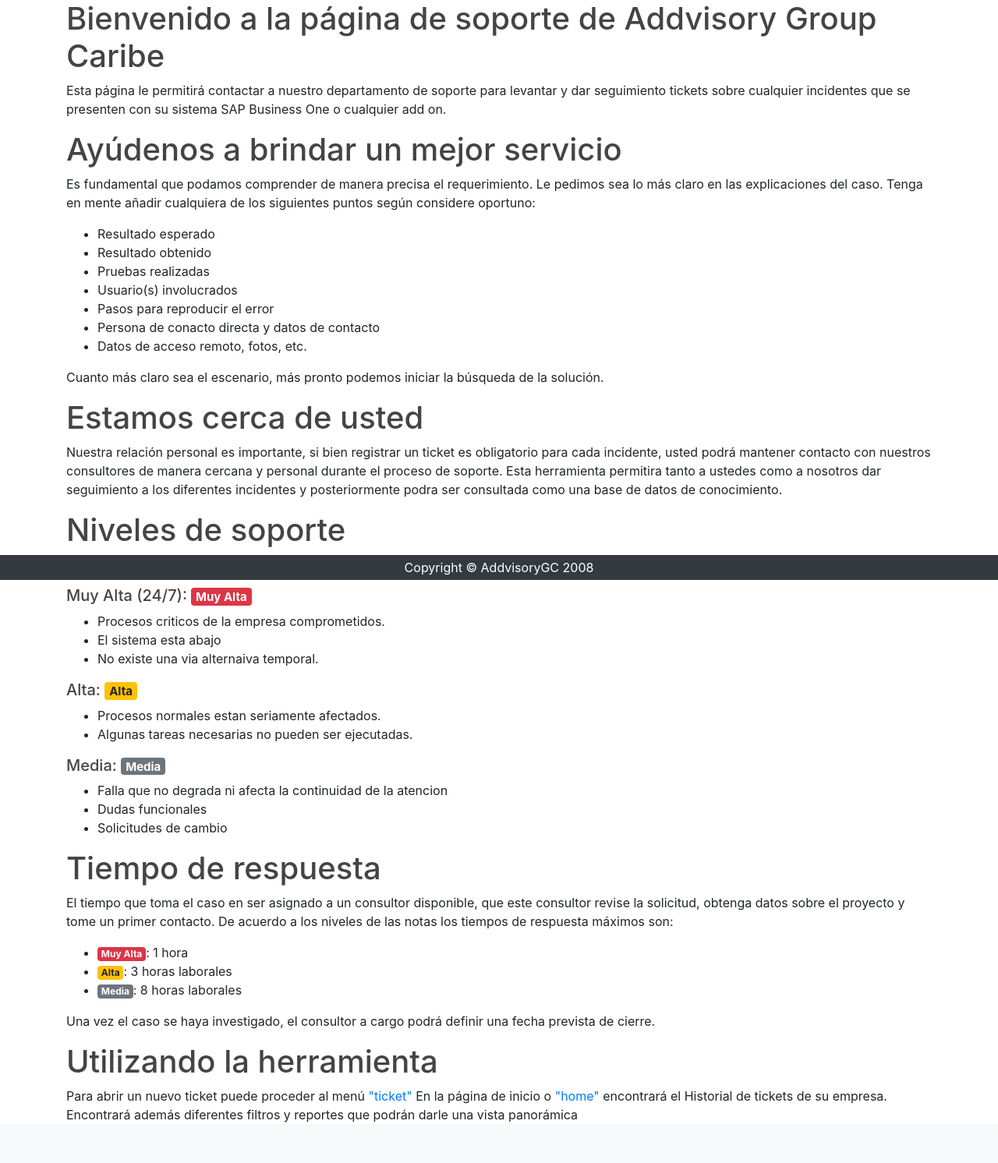
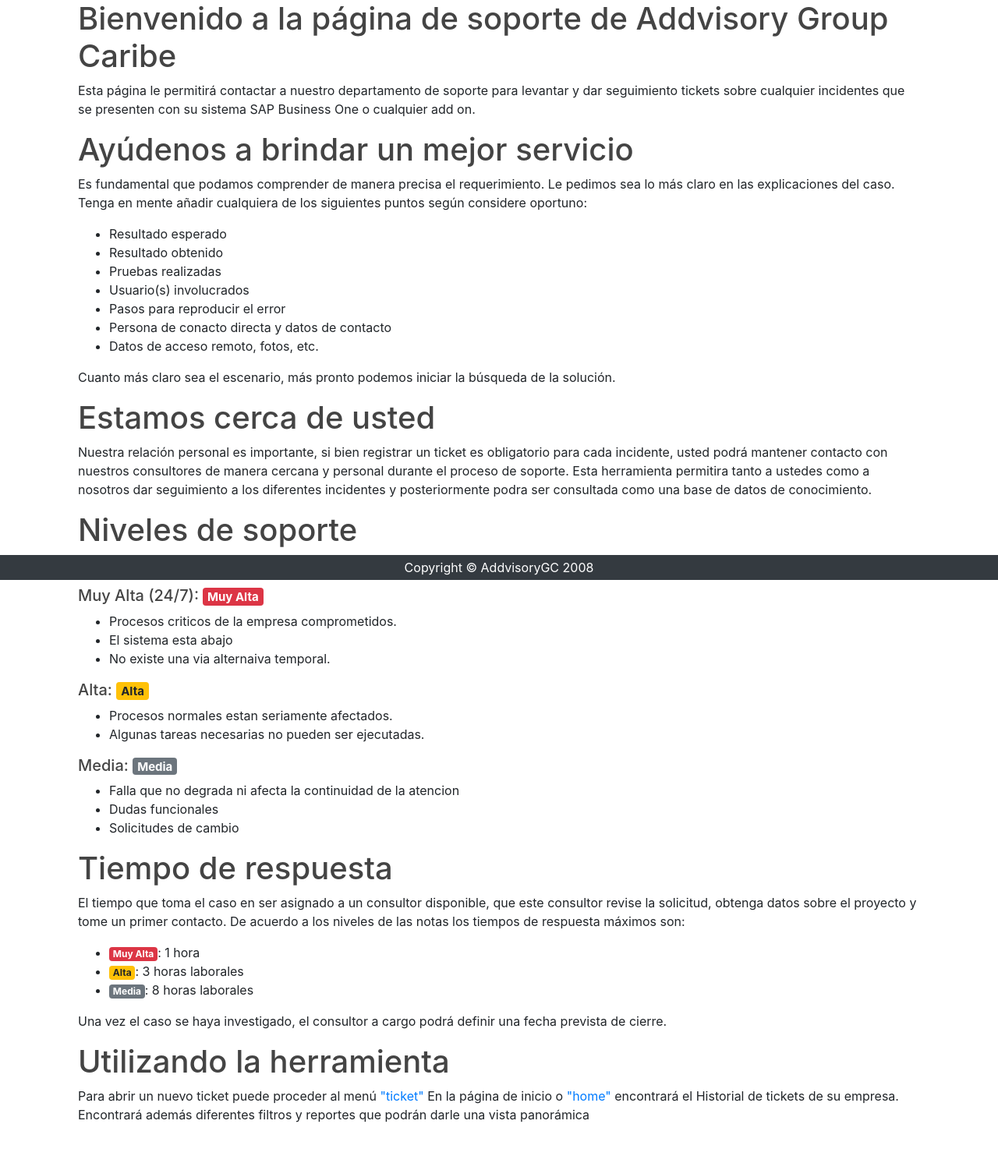
Before and after one commit to R0dri/flasky, a Flask app: page /about in a window 1280 px wide. Shown: the part 56-1548 px from the top of the page at 78% size. Before the commit the page ends 1496 px from the top, so only its background shows below. Run offline with Flask 3, Linux system fonts and the light colour scheme; parts of the project's set-up code (start-up, migrations or seed data) failed here and were passed over; some libraries are stand-ins or nearby versions.

Commit message:
fix layout bottom padding

```diff
--- a/templates/layouts/layout.html
+++ b/templates/layouts/layout.html
@@ -63,7 +63,7 @@
 	</nav>
 
   <!-- <div class="py-5"> -->
-  <div >
+  <div class="container" style="padding-bottom:50px">
 	    {% block page_content %}{% endblock %}
       <!-- {% block sidebar %}{% endblock %} -->
   </div>
```
